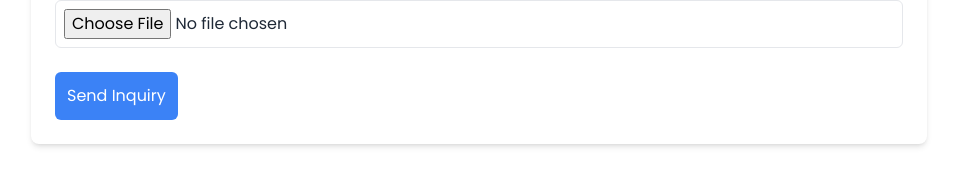
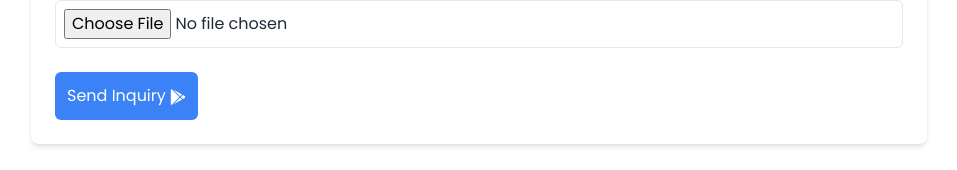
Before and after one commit to alamin71/Mediusware, a React (Vite) app: page / in a window 1280 px wide. Shown: the part 639-809 px from the top of the page, without its empty margins (161-1118 px from the left). Built offline with nearby package versions, Linux system fonts and the light colour scheme.

Commit message:
Inquiry btn icon add and assignment compleaated

```diff
--- a/package.json
+++ b/package.json
@@ -12,6 +12,7 @@
   "dependencies": {
     "react": "^18.3.1",
     "react-dom": "^18.3.1",
+    "react-icons": "^5.3.0",
     "react-router-dom": "^6.26.2"
   },
   "devDependencies": {
--- a/src/Components/React_Assignment.jsx
+++ b/src/Components/React_Assignment.jsx
@@ -1,5 +1,6 @@
 import React from 'react';
 
+import { FaGooglePlay } from "react-icons/fa";
 
 
 const React_Assignment = () => {
@@ -98,9 +99,10 @@ const React_Assignment = () => {
           type="submit"
           className=" bg-blue-500 text-white p-3 rounded-md mt-6 hover:bg-blue-600 transition"
         >
-          Send Inquiry
+          Send Inquiry <FaGooglePlay className="inline-block" />
 
         </button>
+
       </form>
     </div>
 
```
Also changed, not shown: 1 other file (tests, documents, lock files or other folders).
